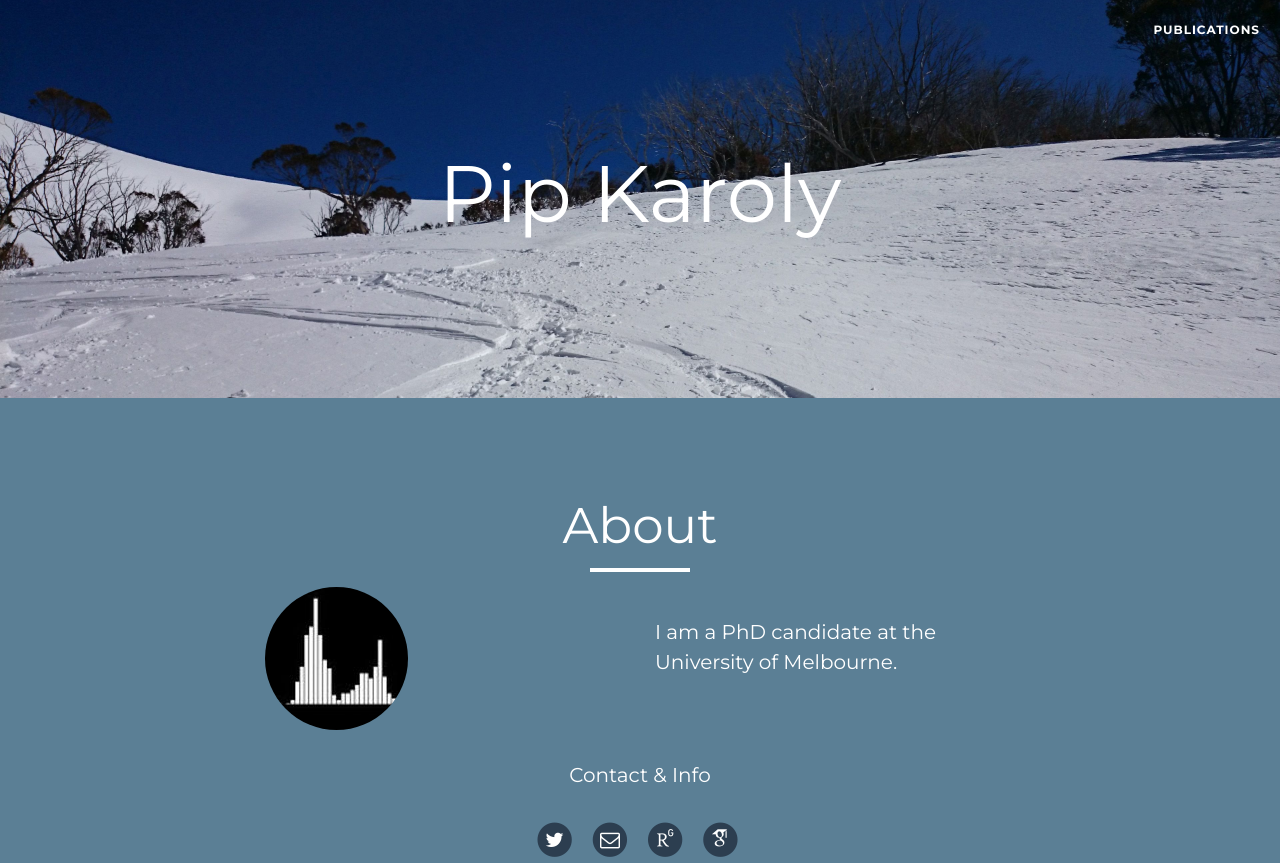
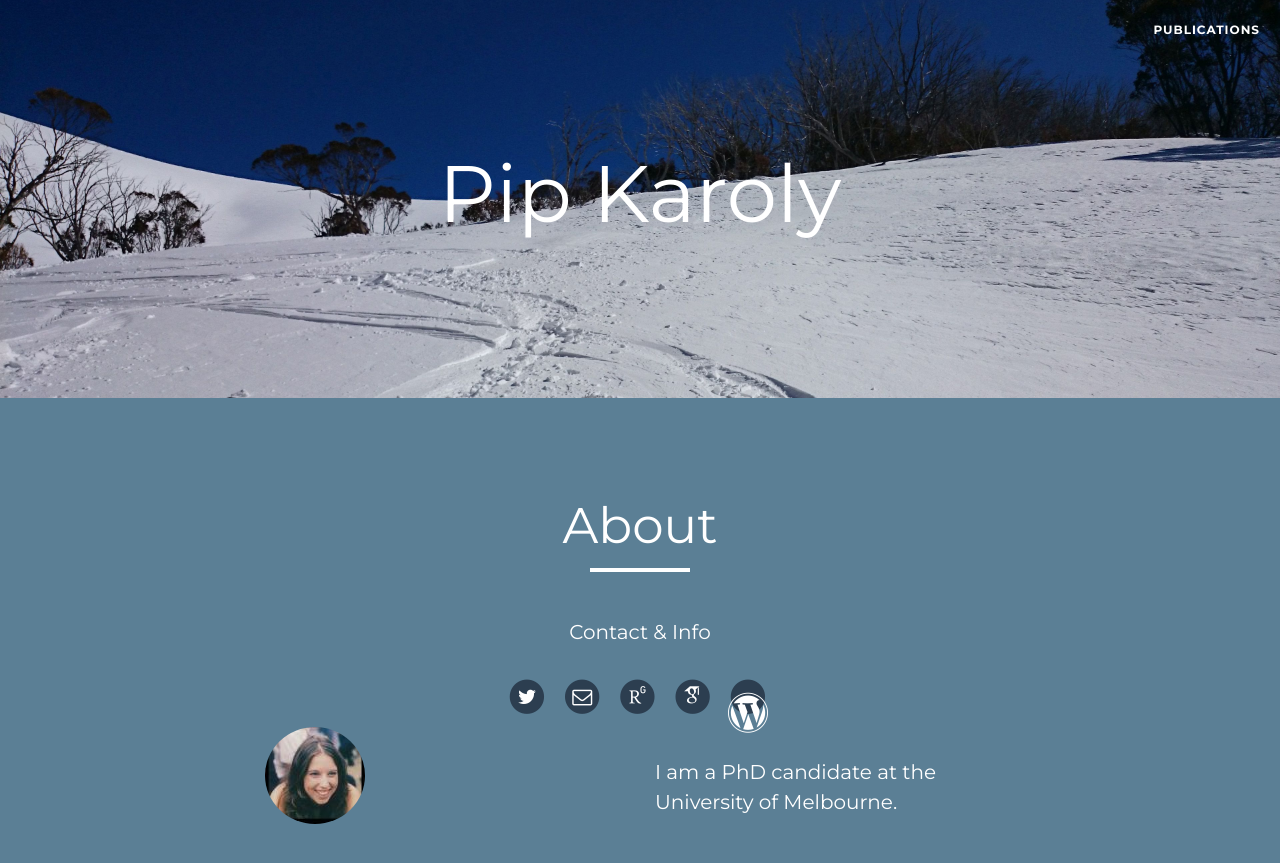
Before and after one commit to pkaroly/NeuroGraphics, a plain HTML site: page index.html in a window 1280 px wide. Shown: the top 863 px of the page. Drawn offline with Linux system fonts and the light colour scheme; files whose address does not match are found by name.

Commit message:
moving boxes

```diff
--- a/index.html
+++ b/index.html
@@ -98,16 +98,8 @@
                     <hr class="small">
                 </div>
             </div>
+
             <div class="row">
-                <div class="col-lg-4 col-lg-offset-2">
-                   <img class='img-circle' src='img\durint\thumb.jpg'></img>
-                </div>
-                <div class="col-lg-4">
-                    <p>I am a PhD candidate at the University of Melbourne. </p>
-                </div>
-            </div>
-
-            <div>
                 <div class="col-lg-12 text-center">
                         <p>Contact & Info</p>
                         <ul class="list-inline">
@@ -147,7 +139,25 @@
                                 </a>
                             </li>
 
+                            <li>
+                                <a target = "_blank" href="neurographics.net">
+                                    <span class="fa fa-stack fa-1x">
+                                        <i class="fa fa-circle fa-stack-2x"></i>
+                                        <i style = "margin-top: .4em", class="fa fa-wordpress fa-stack-2x fa-inverse"></i>
+                                    </span>
+                                </a>
+                            </li>
+
                         </ul>
+                </div>
+            </div>
+
+            <div class="row">
+                <div class="col-lg-4 col-lg-offset-2">
+                   <img class='img-circle' src='img\pk.jpg'></img>
+                </div>
+                <div class="col-lg-4">
+                    <p>I am a PhD candidate at the University of Melbourne. </p>
                 </div>
             </div>
 
```
